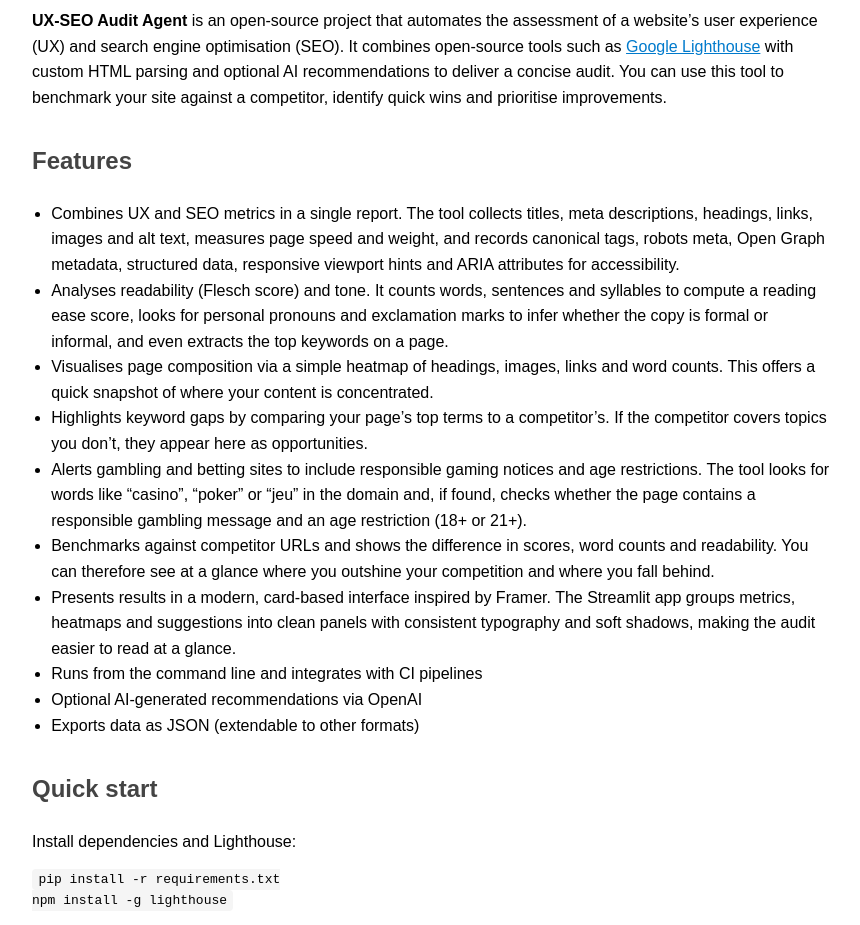
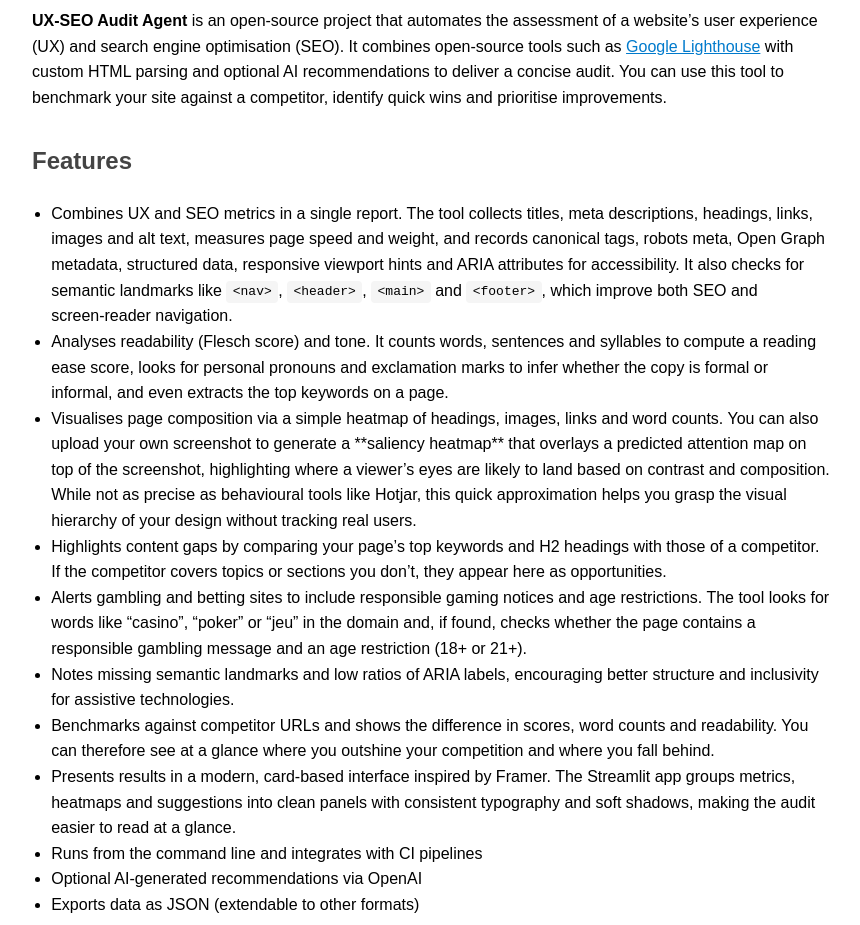
Before and after one commit to peterbono/ux-seo-audit-agent, a plain HTML site: page docs/index.html in a window 1280 px wide. Shown: the part 118-1043 px from the top of the page, without its empty margins (0-860 px from the left). Drawn offline with Linux system fonts and the light colour scheme.

Commit message:
Update docs index.html to reflect saliency heatmap overlay, semantic checks and content gap improvements.

```diff
--- a/docs/index.html
+++ b/docs/index.html
@@ -51,7 +51,9 @@
         titles, meta descriptions, headings, links, images and alt text,
         measures page speed and weight, and records canonical tags,
         robots meta, Open Graph metadata, structured data, responsive
-        viewport hints and ARIA attributes for accessibility.
+        viewport hints and ARIA attributes for accessibility.  It also
+        checks for semantic landmarks like <code>&lt;nav&gt;</code>, <code>&lt;header&gt;</code>,
+        <code>&lt;main&gt;</code> and <code>&lt;footer&gt;</code>, which improve both SEO and screen‑reader navigation.
       </li>
       <li>
         Analyses readability (Flesch score) and tone.  It counts words,
@@ -62,13 +64,18 @@
       </li>
       <li>
         Visualises page composition via a simple heatmap of headings,
-        images, links and word counts.  This offers a quick snapshot of
-        where your content is concentrated.
+        images, links and word counts.  You can also upload your own
+        screenshot to generate a **saliency heatmap** that overlays a
+        predicted attention map on top of the screenshot, highlighting
+        where a viewer’s eyes are likely to land based on contrast and
+        composition.  While not as precise as behavioural tools like
+        Hotjar, this quick approximation helps you grasp the visual
+        hierarchy of your design without tracking real users.
       </li>
       <li>
-        Highlights keyword gaps by comparing your page’s top terms to a
-        competitor’s.  If the competitor covers topics you don’t, they
-        appear here as opportunities.
+        Highlights content gaps by comparing your page’s top keywords and
+        H2 headings with those of a competitor.  If the competitor covers
+        topics or sections you don’t, they appear here as opportunities.
       </li>
       <li>
         Alerts gambling and betting sites to include responsible gaming
@@ -76,6 +83,11 @@
         “casino”, “poker” or “jeu” in the domain and, if found, checks
         whether the page contains a responsible gambling message and an
         age restriction (18+ or 21+).
+      </li>
+      <li>
+        Notes missing semantic landmarks and low ratios of ARIA labels,
+        encouraging better structure and inclusivity for assistive
+        technologies.
       </li>
       <li>
         Benchmarks against competitor URLs and shows the difference in
```
